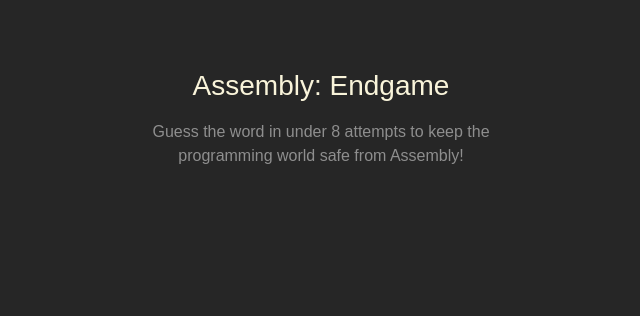
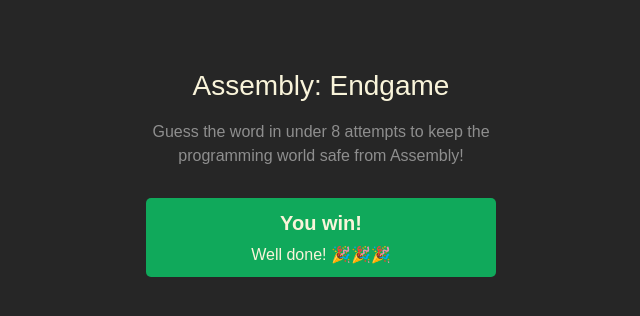
Before and after one commit to gatezh/assembly-endgame, a React (Vite) app: page / in a window 1280 px wide. Shown: the top 316 px of the page, without its empty margins (319-959 px from the left). Built offline with nearby package versions, Linux system fonts and the light colour scheme.

Commit message:
Add basic Status component

```diff
--- a/src/App.css
+++ b/src/App.css
@@ -16,3 +16,24 @@ header > p {
     max-width: 350px;
     color: #8E8E8E;
 }
+
+.status {
+  background-color: #10A95B;
+  border-radius: 5px;
+  display: flex;
+  flex-direction: column;
+  align-items: center;
+  color: #F9F4DA;
+  margin-block: 30px;
+  padding: 5px;
+}
+
+.status > h2 {
+  font-size: 1.25rem;
+  margin: 5px;
+}
+
+.status > p {
+  margin: 5px;
+  margin-top: 0;
+}
--- a/src/App.jsx
+++ b/src/App.jsx
@@ -1,4 +1,5 @@
-import Header from './components/Header'
+import Header from './components/Header';
+import Status from './components/Status';
 import './App.css'
 
 function App() {
@@ -6,6 +7,7 @@ function App() {
   return (
     <>
       <Header />
+      <Status />
     </>
   )
 }
--- /dev/null
+++ b/src/components/Status.jsx
@@ -0,0 +1,8 @@
+export default function Status() {
+  return (
+    <section className="status">
+      <h2>You win!</h2>
+      <p>Well done! 🎉🎉🎉</p>
+    </section>
+  )
+}
```
